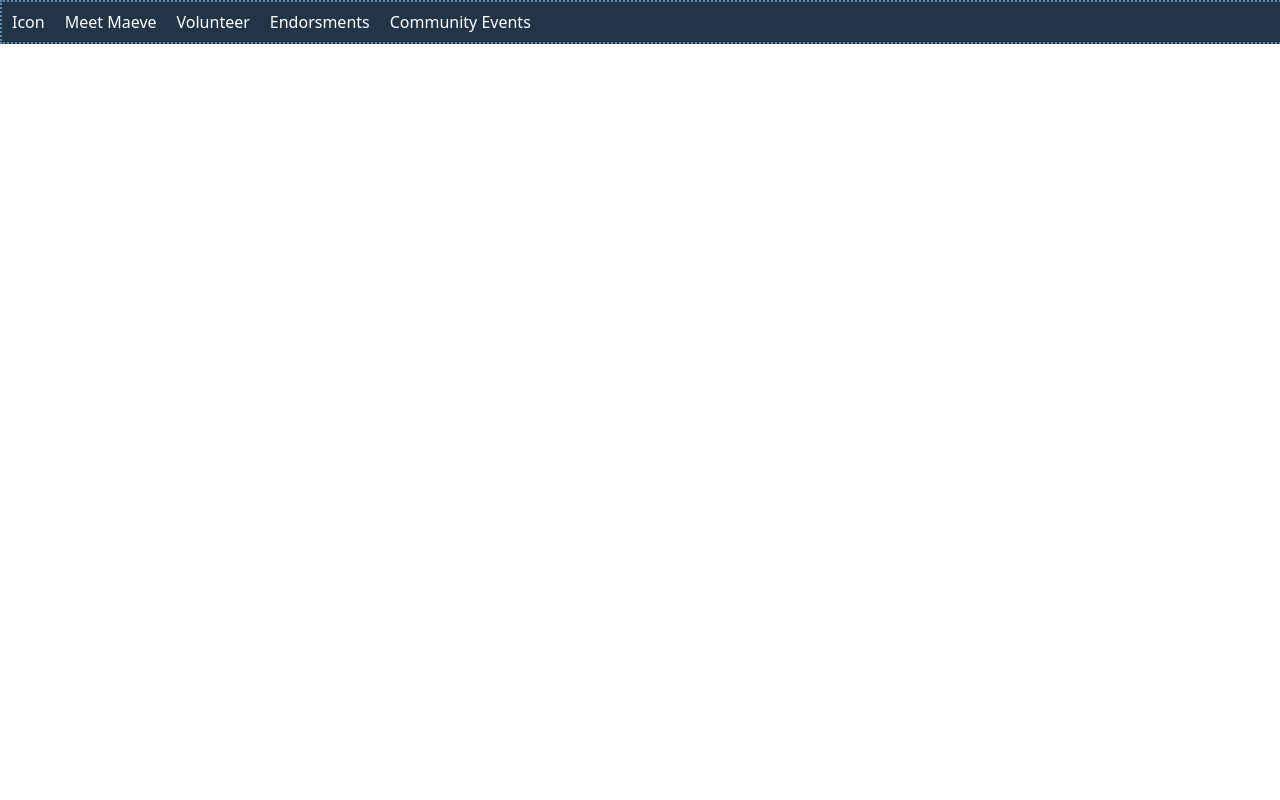
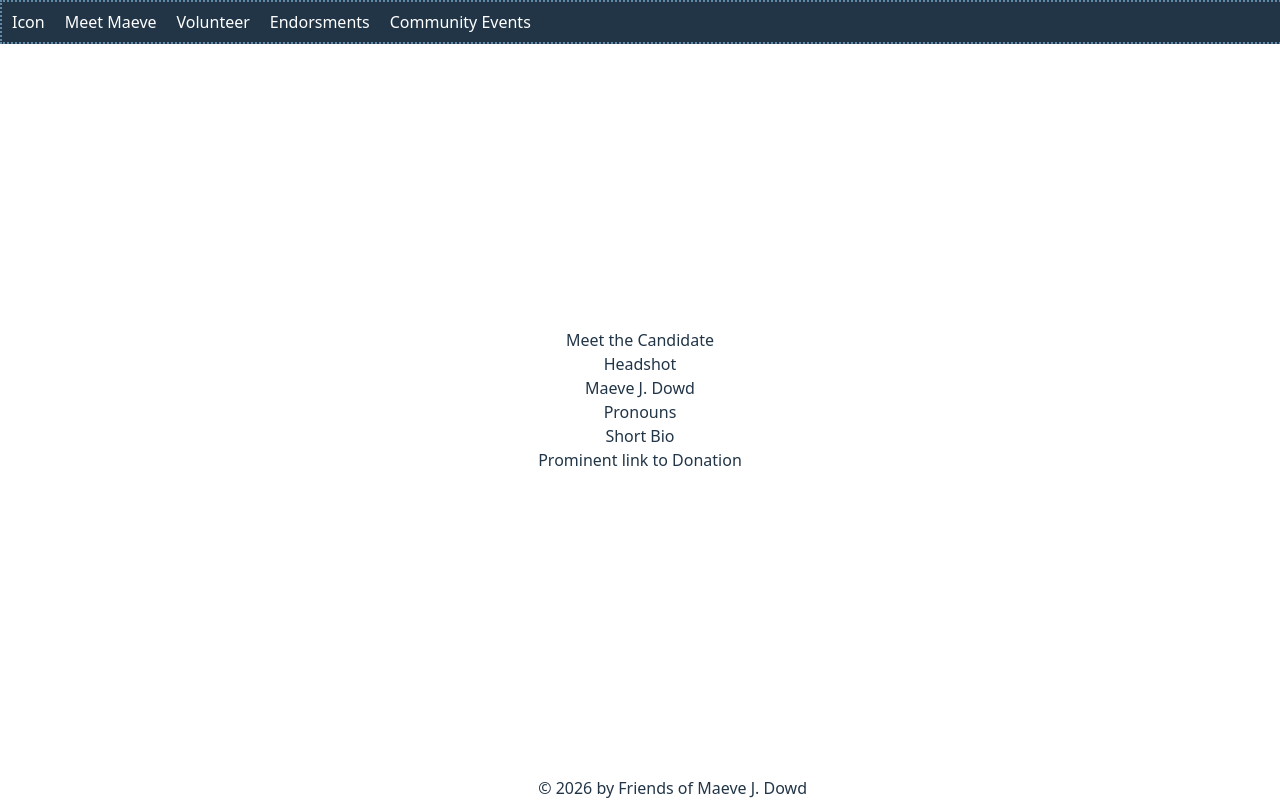
Before and after one commit to KaiReidCasey/maeve_campaign_2026, a React (Vite) app: page / in a window 1280 px wide. Built offline with nearby package versions, Linux system fonts and the light colour scheme.

Commit message:
Added basic footer and bare bones landing page content

```diff
--- a/src/App.tsx
+++ b/src/App.tsx
@@ -1,14 +1,11 @@
-import { useState } from 'react'
-import reactLogo from './assets/react.svg'
-import viteLogo from '/vite.svg'
 import './App.css'
 
-
-
 import TopBar from './TopBar';
+import LandingMainBody from './LandingMainBody';
+import Footer from './Footer';
 
 function App() {
-  return <div><TopBar /></div>
+  return <div><TopBar /><LandingMainBody /><Footer /></div>
 }
 
 export default App;
--- /dev/null
+++ b/src/Footer.tsx
@@ -0,0 +1,8 @@
+
+/* Footer for overall website
+ */
+function Footer() {
+  return <div id="footer">© 2026 by Friends of Maeve J. Dowd</div>;
+}
+
+export default Footer;
--- /dev/null
+++ b/src/LandingMainBody.tsx
@@ -0,0 +1,8 @@
+
+/* Langing page's main body content
+ */
+function LandingMainBody() {
+  return <div id="landingMainBody"><div>Meet the Candidate</div><div>Headshot</div><div>Maeve J. Dowd</div><div>Pronouns</div><div>Short Bio</div><div>Prominent link to Donation</div></div>;
+}
+
+export default LandingMainBody;
--- a/src/index.css
+++ b/src/index.css
@@ -87,3 +87,8 @@ button:focus-visible {
   padding-top: 8px;
   padding-bottom: 8px;
 }
+
+#footer {
+  position: fixed;
+  bottom: 0px;
+}
```
